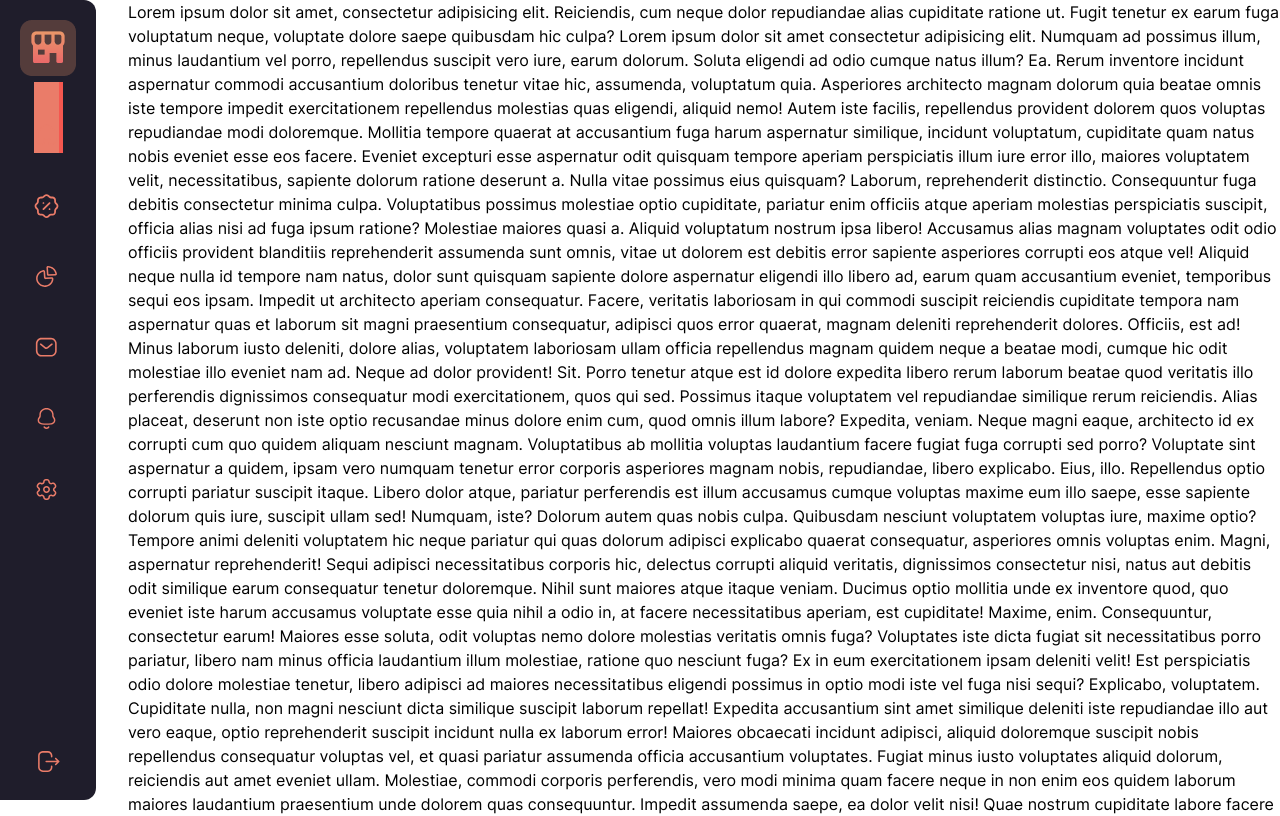
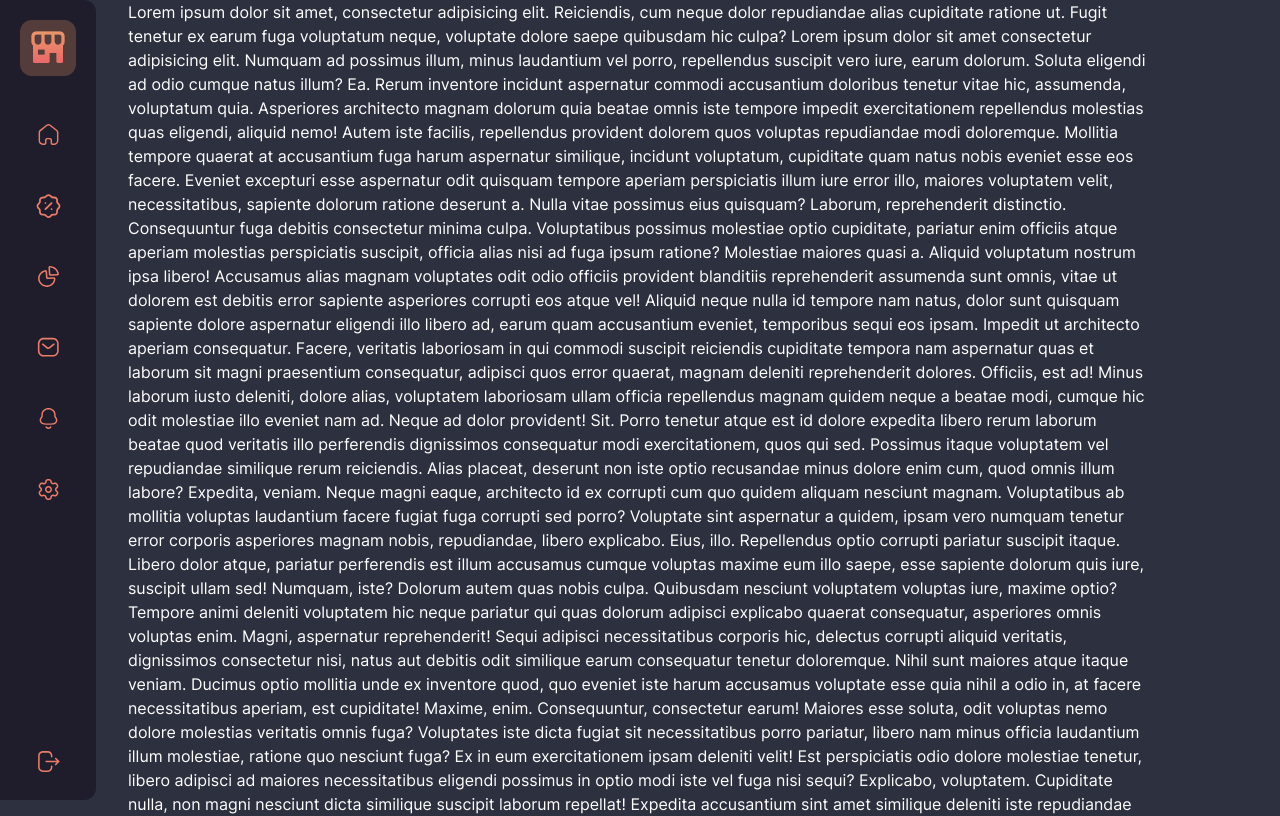
Before and after one commit to evergreenx/Food-POS, a Next.js app: page / in a window 1280 px wide. Shown: the top 816 px of the page. Built offline with nearby package versions, Linux system fonts and the light colour scheme.

Commit message:
adding user area

```diff
--- /dev/null
+++ b/src/components/UserInfo/index.tsx
@@ -0,0 +1,9 @@
+import React from 'react'
+
+export default function index() {
+  return (
+    <div>
+
+    </div>
+  )
+}
--- a/src/pages/index.tsx
+++ b/src/pages/index.tsx
@@ -3,9 +3,6 @@ import * as React from 'react';
 import Layout from '@/components/layout/Layout';
 import Seo from '@/components/Seo';
 
-// !STARTERCONF -> Select !STARTERCONF and CMD + SHIFT + F
-// Before you begin editing, follow all comments with `STARTERCONF`,
-// to customize the default configuration.
 
 export default function HomePage() {
   return (
@@ -14,7 +11,7 @@ export default function HomePage() {
       {/* <Seo templateTitle='Home' /> */}
 
 
-      <main className=' pl-32'>
+      <main className=' px-32'>
 Lorem ipsum dolor sit amet, consectetur adipisicing elit. Reiciendis, cum neque dolor repudiandae alias cupiditate ratione ut. Fugit tenetur ex earum fuga voluptatum neque, voluptate dolore saepe quibusdam hic culpa?
       Lorem ipsum dolor sit amet consectetur adipisicing elit. Numquam ad possimus illum, minus laudantium vel porro, repellendus suscipit vero iure, earum dolorum. Soluta eligendi ad odio cumque natus illum? Ea.
       Rerum inventore incidunt aspernatur commodi accusantium doloribus tenetur vitae hic, assumenda, voluptatum quia. Asperiores architecto magnam dolorum quia beatae omnis iste tempore impedit exercitationem repellendus molestias quas eligendi, aliquid nemo!
--- a/src/styles/globals.css
+++ b/src/styles/globals.css
@@ -63,7 +63,8 @@
   }
 
   body {
-    @apply font-primary text-sm md:text-base;
+    @apply font-primary text-sm md:text-base bg-bgprimary text-white;
+
   }
   /* #endregion  /**======== Typography =========== */
 
@@ -104,7 +105,7 @@
   }
 }
 
-.active {
+/* .active {
   border-right: 4px solid #f5574f;
   background-color: #EA7C69;
-}
+} */
--- a/tailwind.config.js
+++ b/tailwind.config.js
@@ -34,6 +34,7 @@ module.exports = {
         },
         dark: '#222222',
         secondary: '#1F1D2B',
+        bgprimary : '#2D303E'
       },
       keyframes: {
         flicker: {
```
